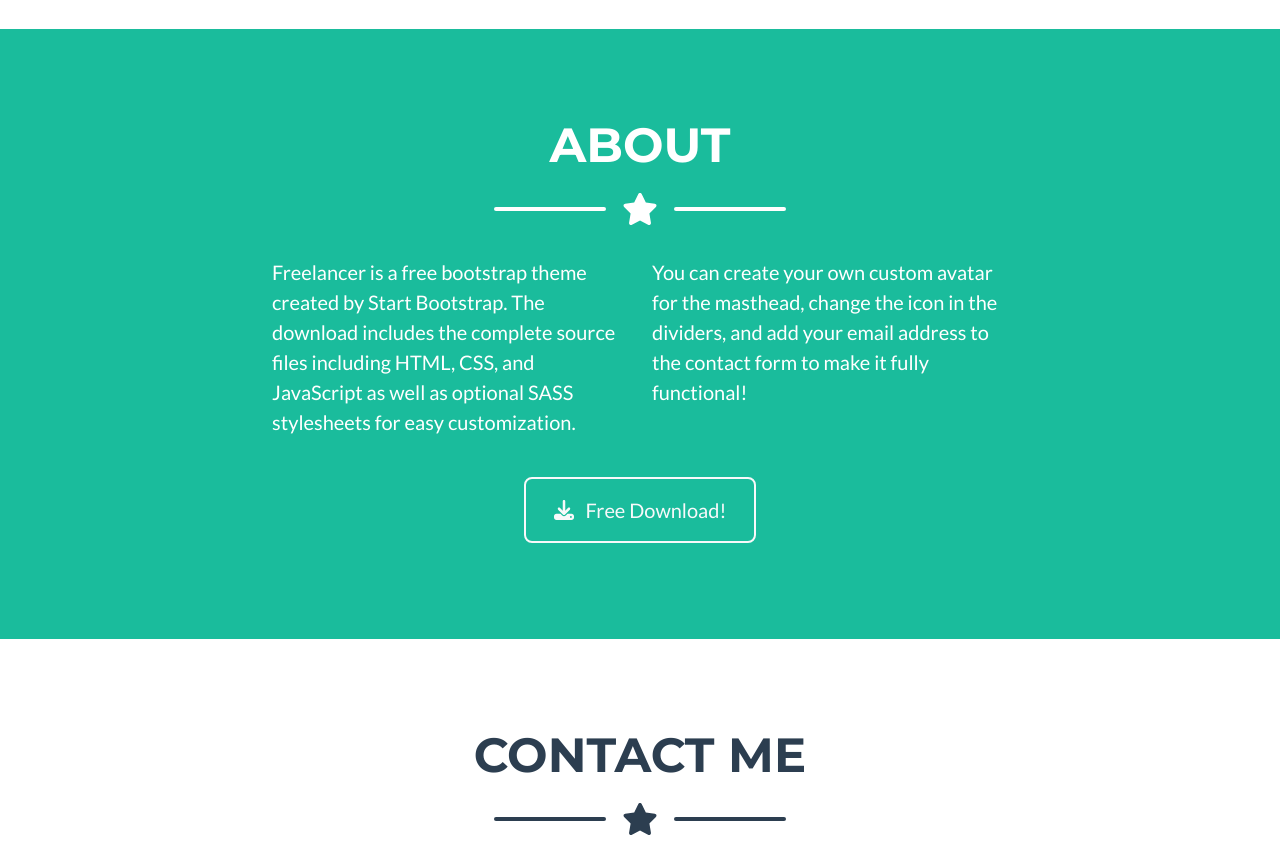
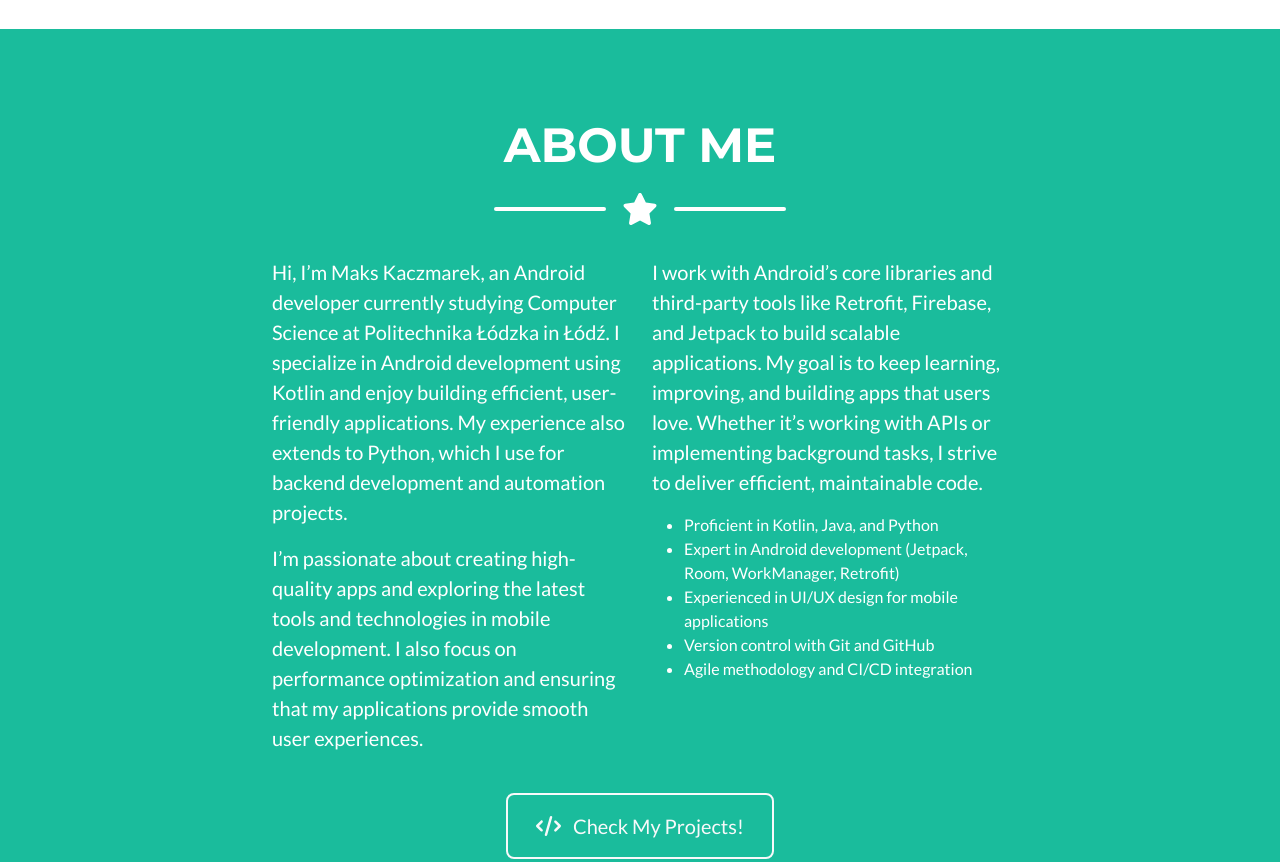
Before and after one commit to maksKaczmarek/portfolio, a plain HTML site: page index.html in a window 1280 px wide. Shown: the part 1640-2502 px from the top of the page. Drawn offline with nearby package versions, Linux system fonts and the light colour scheme.

Commit message:
Updating index.html

```diff
--- a/index.html
+++ b/index.html
@@ -5,7 +5,7 @@
         <meta name="viewport" content="width=device-width, initial-scale=1, shrink-to-fit=no" />
         <meta name="description" content="" />
         <meta name="author" content="" />
-        <title>Freelancer - Start Bootstrap Theme</title>
+        <title>Portfolio - Maks Kaczmarek</title>
         <!-- Favicon-->
         <link rel="icon" type="image/x-icon" href="assets/favicon.ico" />
         <!-- Font Awesome icons (free version)-->
@@ -20,7 +20,7 @@
         <!-- Navigation-->
         <nav class="navbar navbar-expand-lg bg-secondary text-uppercase fixed-top" id="mainNav">
             <div class="container">
-                <a class="navbar-brand" href="#page-top">Start Bootstrap</a>
+                <a class="navbar-brand" href="#page-top">Maks Kaczmarek</a>
                 <button class="navbar-toggler text-uppercase font-weight-bold bg-primary text-white rounded" type="button" data-bs-toggle="collapse" data-bs-target="#navbarResponsive" aria-controls="navbarResponsive" aria-expanded="false" aria-label="Toggle navigation">
                     Menu
                     <i class="fas fa-bars"></i>
@@ -40,7 +40,7 @@
                 <!-- Masthead Avatar Image-->
                 <img class="masthead-avatar mb-5" src="assets/img/avataaars.svg" alt="..." />
                 <!-- Masthead Heading-->
-                <h1 class="masthead-heading text-uppercase mb-0">Start Bootstrap</h1>
+                <h1 class="masthead-heading text-uppercase mb-0">Maks Kaczmarek</h1>
                 <!-- Icon Divider-->
                 <div class="divider-custom divider-light">
                     <div class="divider-custom-line"></div>
@@ -48,7 +48,7 @@
                     <div class="divider-custom-line"></div>
                 </div>
                 <!-- Masthead Subheading-->
-                <p class="masthead-subheading font-weight-light mb-0">Graphic Artist - Web Designer - Illustrator</p>
+                <p class="masthead-subheading font-weight-light mb-0">Software Developer - Python, Kotlin - Web & Mobile App Developer</p>
             </div>
         </header>
         <!-- Portfolio Section-->
@@ -125,7 +125,7 @@
         <section class="page-section bg-primary text-white mb-0" id="about">
             <div class="container">
                 <!-- About Section Heading-->
-                <h2 class="page-section-heading text-center text-uppercase text-white">About</h2>
+                <h2 class="page-section-heading text-center text-uppercase text-white">About Me</h2>
                 <!-- Icon Divider-->
                 <div class="divider-custom divider-light">
                     <div class="divider-custom-line"></div>
@@ -134,14 +134,26 @@
                 </div>
                 <!-- About Section Content-->
                 <div class="row">
-                    <div class="col-lg-4 ms-auto"><p class="lead">Freelancer is a free bootstrap theme created by Start Bootstrap. The download includes the complete source files including HTML, CSS, and JavaScript as well as optional SASS stylesheets for easy customization.</p></div>
-                    <div class="col-lg-4 me-auto"><p class="lead">You can create your own custom avatar for the masthead, change the icon in the dividers, and add your email address to the contact form to make it fully functional!</p></div>
+                    <div class="col-lg-4 ms-auto">
+                        <p class="lead">Hi, I’m Maks Kaczmarek, an Android developer currently studying Computer Science at Politechnika Łódzka in Łódź. I specialize in Android development using Kotlin and enjoy building efficient, user-friendly applications. My experience also extends to Python, which I use for backend development and automation projects.</p>
+                        <p class="lead">I’m passionate about creating high-quality apps and exploring the latest tools and technologies in mobile development. I also focus on performance optimization and ensuring that my applications provide smooth user experiences.</p>
+                    </div>
+                    <div class="col-lg-4 me-auto">
+                        <p class="lead">I work with Android’s core libraries and third-party tools like Retrofit, Firebase, and Jetpack to build scalable applications. My goal is to keep learning, improving, and building apps that users love. Whether it’s working with APIs or implementing background tasks, I strive to deliver efficient, maintainable code.</p>
+                        <ul>
+                            <li>Proficient in Kotlin, Java, and Python</li>
+                            <li>Expert in Android development (Jetpack, Room, WorkManager, Retrofit)</li>
+                            <li>Experienced in UI/UX design for mobile applications</li>
+                            <li>Version control with Git and GitHub</li>
+                            <li>Agile methodology and CI/CD integration</li>
+                        </ul>
+                    </div>
                 </div>
                 <!-- About Section Button-->
                 <div class="text-center mt-4">
-                    <a class="btn btn-xl btn-outline-light" href="https://startbootstrap.com/theme/freelancer/">
-                        <i class="fas fa-download me-2"></i>
-                        Free Download!
+                    <a class="btn btn-xl btn-outline-light" href="https://github.com/maksKaczmarek" target="_blank">
+                        <i class="fas fa-code me-2"></i>
+                        Check My Projects!
                     </a>
                 </div>
             </div>
```
